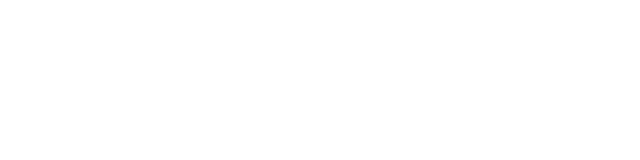
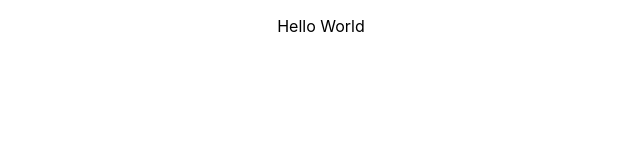
Before and after one commit to vrao27/cookbook-advert, a React (Create React App) app in the folder cookbook-advert/: page / in a window 1280 px wide. Shown: the top 160 px of the page, without its empty margins (319-959 px from the left). Built offline with nearby package versions, Linux system fonts and the light colour scheme.

Commit message:
testing ids and token

```diff
--- a/cookbook-advert/package.json
+++ b/cookbook-advert/package.json
@@ -6,6 +6,7 @@
     "@testing-library/jest-dom": "^5.16.5",
     "@testing-library/react": "^13.4.0",
     "@testing-library/user-event": "^13.5.0",
+    "contentful": "^9.2.9",
     "react": "^18.2.0",
     "react-dom": "^18.2.0",
     "react-scripts": "5.0.1",
--- a/cookbook-advert/src/App.js
+++ b/cookbook-advert/src/App.js
@@ -1,10 +1,11 @@
-import './App.css';
-
+import "./App.css";
 
 function App() {
   return (
     <>
-
+      <div className="App">
+        <p>Hello World</p>
+      </div>
     </>
   );
 }
--- /dev/null
+++ b/cookbook-advert/src/client.js
@@ -0,0 +1,6 @@
+import * as contentful from "contentful";
+
+export const client = contentful.createClient({
+  space: process.env.REACT_APP_SPACE_ID,
+  accessToken: process.env.REACT_APP_ACCESS_TOKEN,
+});
```
Also changed, not shown: 2 other files (tests, documents, lock files or other folders).
